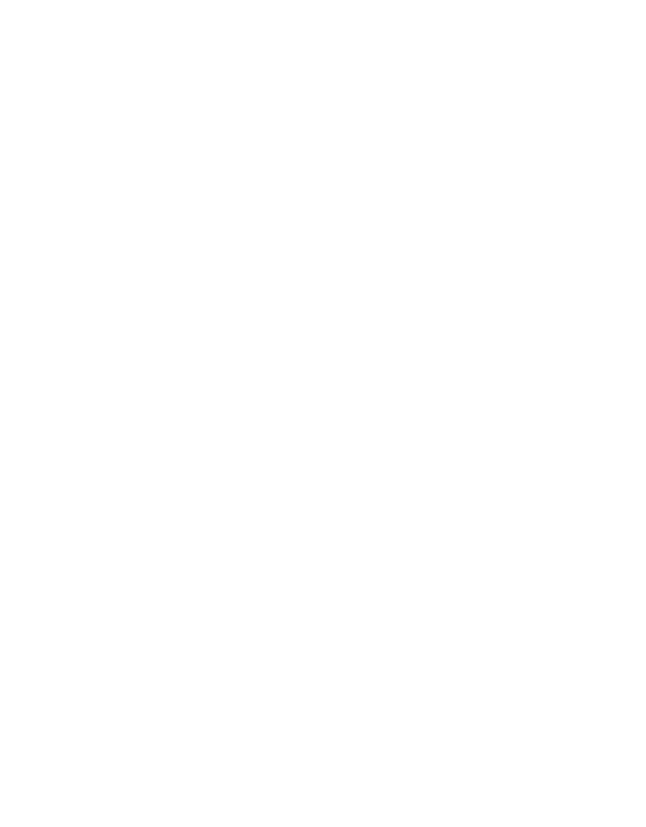
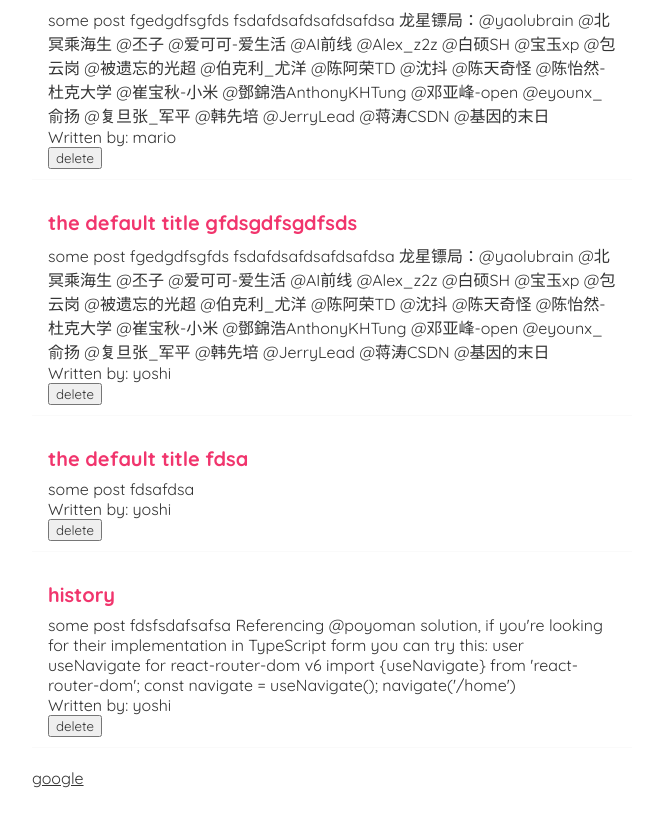
Before and after one commit to lc-1010/Tuts-react, a React (Create React App) app: page / in a window 1280 px wide. Shown: the part 989-1816 px from the top of the page, without its empty margins (308-954 px from the left). Before the commit the page ends 897 px from the top, so only its background shows below. Built offline with nearby package versions, Linux system fonts and the light colour scheme; data requests are answered from the project's data file.

Commit message:
crate/delete & navigate

```diff
--- a/data/db.json
+++ b/data/db.json
@@ -11,6 +11,36 @@
       "body": "Reactive values include props and all variables and functions declared directly inside of your component. Since roomId and serverUrl are reactive values, you can’t remove them from the dependency list. If you try to omit them and your linter is correctly configured for React, the linter will flag this as a mistake that you need to fix，然后推送到多个数据处理或者存储等下沉端Reactive values include props and all variables and functions declared directly inside of your component. Since roomId and serverUrl are reactive values, you can’t remove them from the dependency list. If you try to omit them and your linter is correctly configured for React, the linter will flag this as a mistake that you need to fix",
       "author": "yoshi",
       "id": 2
+    },
+    {
+      "title": "the default title gfdsgdfsgdfsds",
+      "body": "some post fgedgdfsgfds fsdafdsafdsafdsafdsa",
+      "author": "mario",
+      "id": 8
+    },
+    {
+      "title": "the default title gfdsgdfsgdfsds",
+      "body": "some post fgedgdfsgfds fsdafdsafdsafdsafdsa 龙星镖局：@yaolubrain @北冥乘海生 @丕子 @爱可可-爱生活 @AI前线 @Alex_z2z @白硕SH @宝玉xp @包云岗 @被遗忘的光超 @伯克利_尤洋 @陈阿荣TD @沈抖 @陈天奇怪 @陈怡然-杜克大学 @崔宝秋-小米 @鄧錦浩AnthonyKHTung @邓亚峰-open @eyounx_俞扬 @复旦张_军平 @韩先培 @JerryLead @蒋涛CSDN @基因的末日",
+      "author": "mario",
+      "id": 10
+    },
+    {
+      "title": "the default title gfdsgdfsgdfsds",
+      "body": "some post fgedgdfsgfds fsdafdsafdsafdsafdsa 龙星镖局：@yaolubrain @北冥乘海生 @丕子 @爱可可-爱生活 @AI前线 @Alex_z2z @白硕SH @宝玉xp @包云岗 @被遗忘的光超 @伯克利_尤洋 @陈阿荣TD @沈抖 @陈天奇怪 @陈怡然-杜克大学 @崔宝秋-小米 @鄧錦浩AnthonyKHTung @邓亚峰-open @eyounx_俞扬 @复旦张_军平 @韩先培 @JerryLead @蒋涛CSDN @基因的末日",
+      "author": "yoshi",
+      "id": 11
+    },
+    {
+      "title": "the default title fdsa",
+      "body": "some post fdsafdsa",
+      "author": "yoshi",
+      "id": 12
+    },
+    {
+      "title": "history ",
+      "body": "some post  fdsfsdafsafsa Referencing @poyoman solution, if you're looking for their implementation in TypeScript form you can try this: \n\nuser useNavigate for react-router-dom v6\n\nimport {useNavigate} from 'react-router-dom';\nconst navigate = useNavigate();\nnavigate('/home')",
+      "author": "yoshi",
+      "id": 13
     }
   ]
 }
--- a/src/Crate.js
+++ b/src/Crate.js
@@ -1,24 +1,55 @@
+import { useState } from "react";
+import { useNavigate } from 'react-router-dom';
 const Crate = () => {
+
+    const navigate = new useNavigate();
+
+    let default_title = "the default title";
+    let default_body = "some post";
+    const [title, setTitle] = useState(default_title);
+
+    const [body, setBody] = useState(default_body);
+    const [author, setAuthor] = useState('yoshi');
+    const [isPending, setIsPending] = useState(false);
+    const hanldSubmit = (e) => {
+        e.preventDefault();
+        const blog = { title, body, author };
+        fetch('http://localhost:8613/blogs', {
+            method: 'POST',
+            headers: { "Content-type": "application/json" },
+            body: JSON.stringify(blog),
+        }).then(() => {
+            console.log('new blog');
+            setIsPending(false);
+        });
+        navigate('/');
+    }
     return (
         <div className="crate">
             <h2>Add a new blog</h2>
-            <form>
+            <form onSubmit={hanldSubmit}>
                 <label>Blog title:</label>
                 <input
                     type="text"
                     required
+                    value={title}
+                    onChange={(e) => setTitle(e.target.value)}
                 />
 
                 <label htmlFor="">Blog body:</label>
-                <textarea> </textarea>
+                <textarea
+                    value={body}
+                    onChange={(e) => setBody(e.target.value)}
+                ></textarea>
                 <label htmlFor="sk">author:</label>
-                <select>
+                <select value={author} onChange={(e) => setAuthor(e.target.value)}>
                     <option value="mario">mario</option>
                     <option value="yoshi">yoshi</option>
                 </select>
-                <button>Add Blog</button>
+                {!isPending && <button>Add Blog</button>}
+                {isPending && <button disabled>Adding Blog</button>}
             </form>
-        </div>
+        </div >
     )
 }
 
--- a/src/useFetch.js
+++ b/src/useFetch.js
@@ -10,6 +10,9 @@
     const handleDelet = (id) => {
         const newBlog = data.filter(blog => blog.id !== id);
         setData(newBlog);
+        fetch(url + '/' + id, {
+            method: 'DELETE',
+        })
     }
 
 
```
Lines whose indentation alone changed are shown as unchanged.
